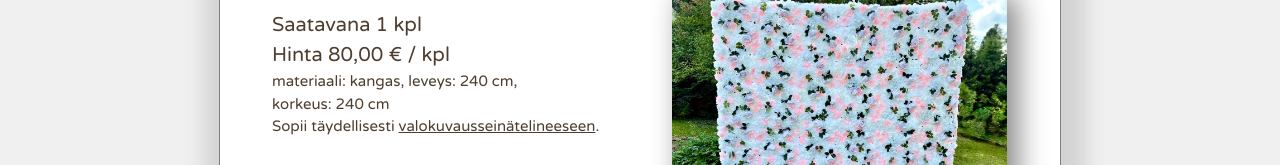
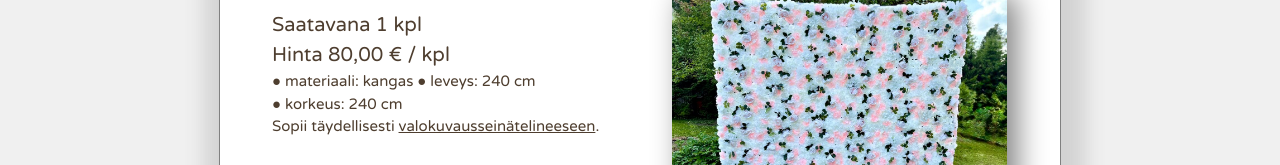
Before and after one commit to juhlassa/juhlassa.github.io, a Next.js app: page /muut in a window 1280 px wide. Shown: the part 522-687 px from the top of the page. Built offline with nearby package versions, Linux system fonts and the light colour scheme.

Commit message:
Show facts as compact bullet list

```diff
--- a/src/components/RentalItemsTable.tsx
+++ b/src/components/RentalItemsTable.tsx
@@ -59,7 +59,7 @@ export function RentalItemsTable({
               details('tilavuus', item.volume, 'l')
             ]
               .filter(Boolean)
-              .join(', ')
+              .join(' ')
             return (
               <tr key={index}>
                 <td>
@@ -143,8 +143,13 @@ export function RentalItemsTable({
   )
 }
 
-function details(text: string, value?: string | number, unit: string = '') {
+function details(
+  text: string,
+  value?: string | number,
+  unit: string = '',
+  bullet: boolean = true
+) {
   return value === undefined
     ? undefined
-    : `${text}:\u00a0${value}${unit ? `\u00a0${unit}` : ''}`
+    : `${bullet ? '●\u00a0' : ''}${text}:\u00a0${value}${unit ? `\u00a0${unit}` : ''}`
 }
```
